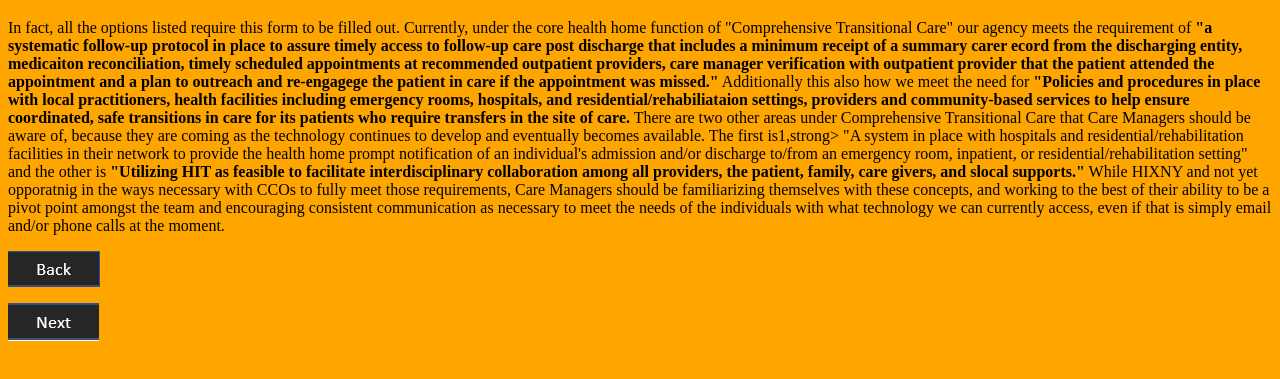
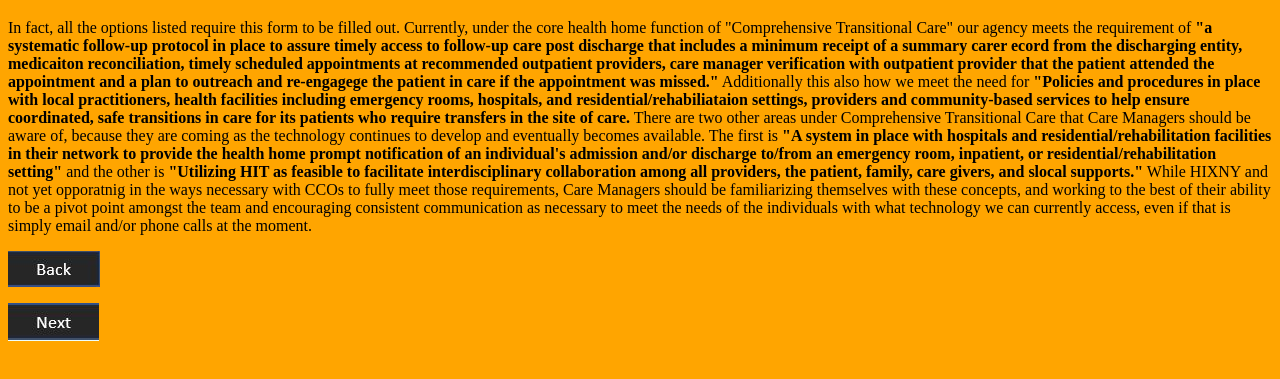
Before and after one commit to TriCountyCare/CM, a plain HTML site: page Sen6Opt2.html in a window 1280 px wide. Shown: the part 47-426 px from the top of the page. Drawn offline with Linux system fonts and the light colour scheme.

Commit message:
Update Sen6Opt2.html

```diff
--- a/Sen6Opt2.html
+++ b/Sen6Opt2.html
@@ -25,7 +25,7 @@
     practitioners, health facilities including emergency rooms, hospitals, and residential/rehabiliataion settings, providers and
     community-based services to help ensure coordinated, safe transitions in care for its patients who require transfers in the
     site of care.</strong> There are two other areas under Comprehensive Transitional Care that Care Managers should be aware of, because
-    they are coming as the technology continues to develop and eventually becomes available. The first is1,strong> "A system in place with
+    they are coming as the technology continues to develop and eventually becomes available. The first is <strong> "A system in place with
     hospitals and residential/rehabilitation facilities in their network to provide the health home prompt notification of an
     individual's admission and/or discharge to/from an emergency room, inpatient, or residential/rehabilitation setting"</strong> and the
     other is <strong>"Utilizing HIT as feasible to facilitate interdisciplinary collaboration among all providers, the patient, family,
```
